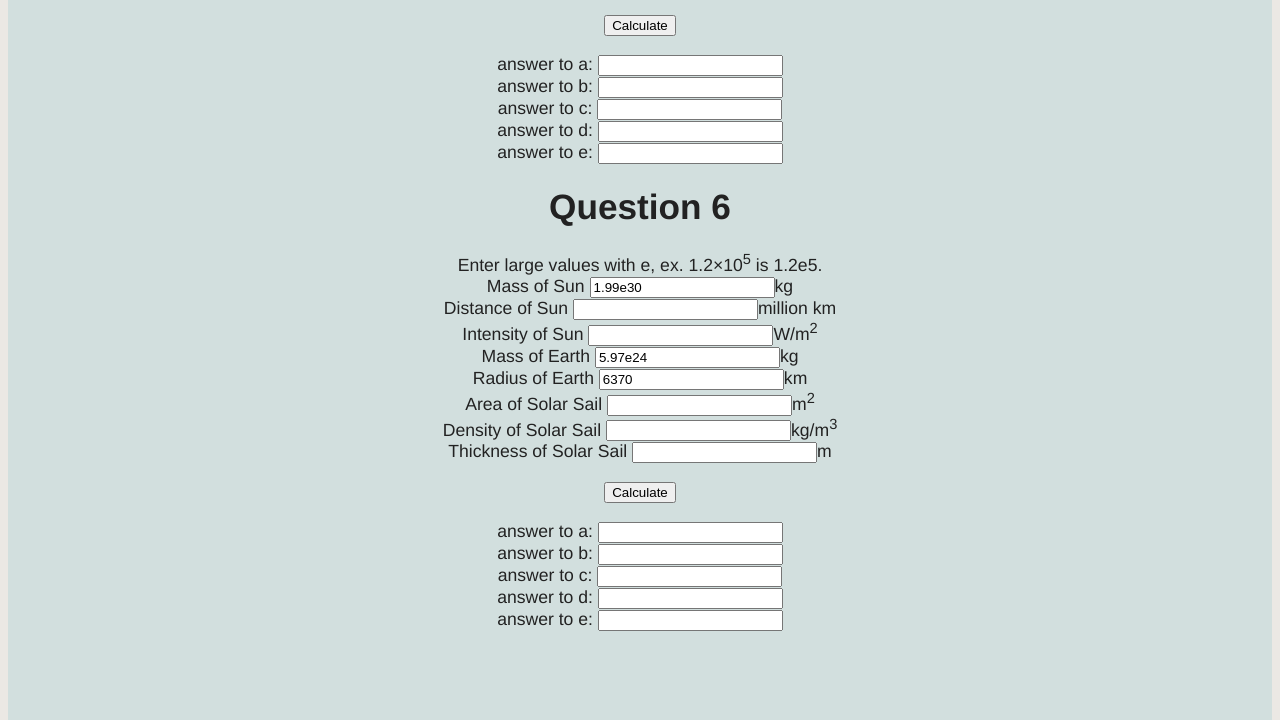
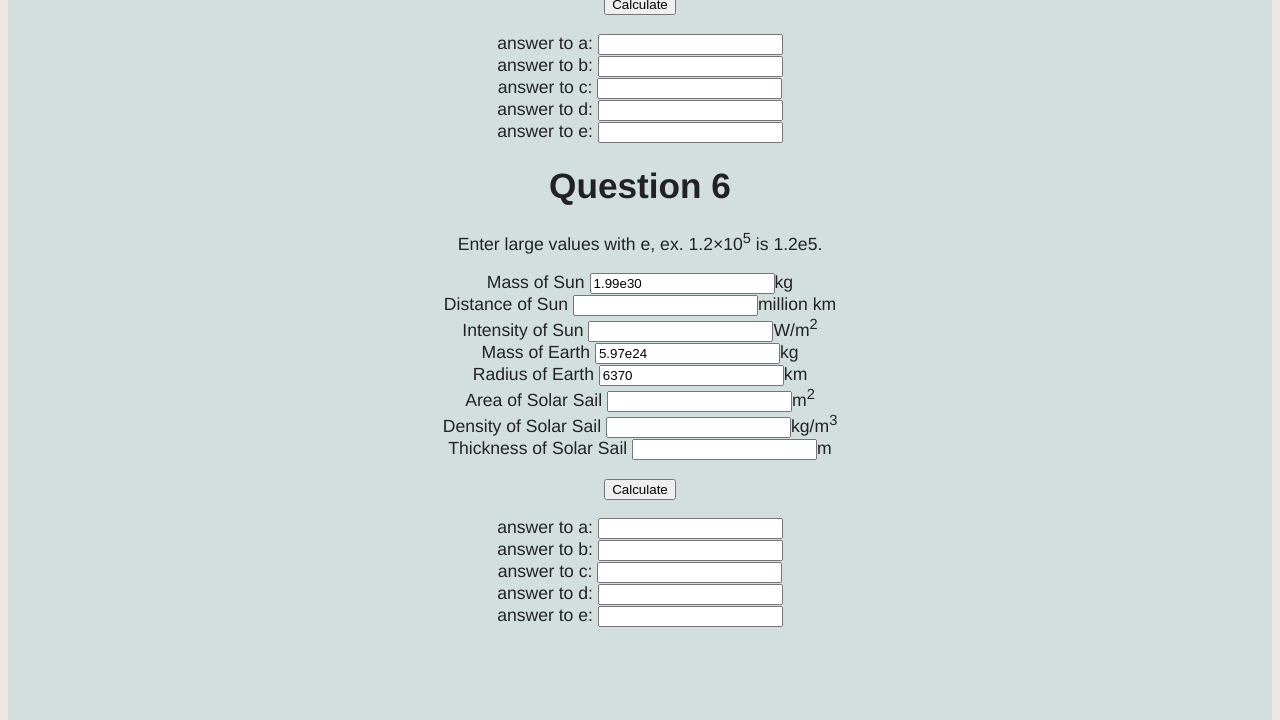
Before and after one commit to farazoman/capa_solver, a plain HTML site: page capa/calc.html in a window 1280 px wide. Shown: the part 1689-2409 px from the top of the page. Drawn offline with nearby package versions, Linux system fonts and the light colour scheme.

Commit message:
minor changes, title added

```diff
--- a/capa/calc.html
+++ b/capa/calc.html
@@ -2,6 +2,7 @@
 <html>
 
 <head>
+	<title>Phys 142 CAPA 10</title>
 	<link rel="stylesheet" type="text/css" href="css/capa.css">
     <link rel="shortcut icon" href="./imgs/capa.ico" >
 	<script src="calc.js" type="text/javascript" ></script>
@@ -77,7 +78,7 @@
 
 		<h1 id="q1">Question 1</h1>
 		<p>
-			Warning: there is currently a problem with the results of question 1. You may try these results, but they differ from the computer's answer and may or may not be accepted.
+			Warning: Question 1 has been fixed, however these results may differ from the computer's answer, and therfore may not be accepted.
 	    </p>
 		<p>
 			Intensity <input type="number" id="q1_inty" />W/m<sup>2</sup></br>
@@ -157,7 +158,9 @@
 
 		<h1 id="q6">Question 6</h1>
 		<p>
-			Enter large values with e, ex. 1.2&times;10<sup>5</sup> is 1.2e5.</br>
+			Enter large values with e, ex. 1.2&times;10<sup>5</sup> is 1.2e5.
+		</p>
+		<p>
 			Mass of Sun <input type="number" value="1.99e30" id="q6_mass_s" />kg</br>
 			Distance of Sun <input type="number" id="q6_r_s" />million km</br>
 			Intensity of Sun <input type="number" id="q6_inty" />W/m<sup>2</sup></br>
--- a/capa/css/capa.css
+++ b/capa/css/capa.css
@@ -1,7 +1,7 @@
 .bg {
     background:url(../imgs/cern.jpg) no-repeat;
     position:fixed;
-    background-size: 107%;
+    background-size: 108%;
     width: 100%;
     height: 1000%;
     top: 0;
@@ -55,7 +55,7 @@ body {
   #div2{
     text-align:center;
     width:100%;
-    height: 140em;
+    height: 141em;
     padding-left: 0em;
     margin-right: 0em;
     display:block;
```
